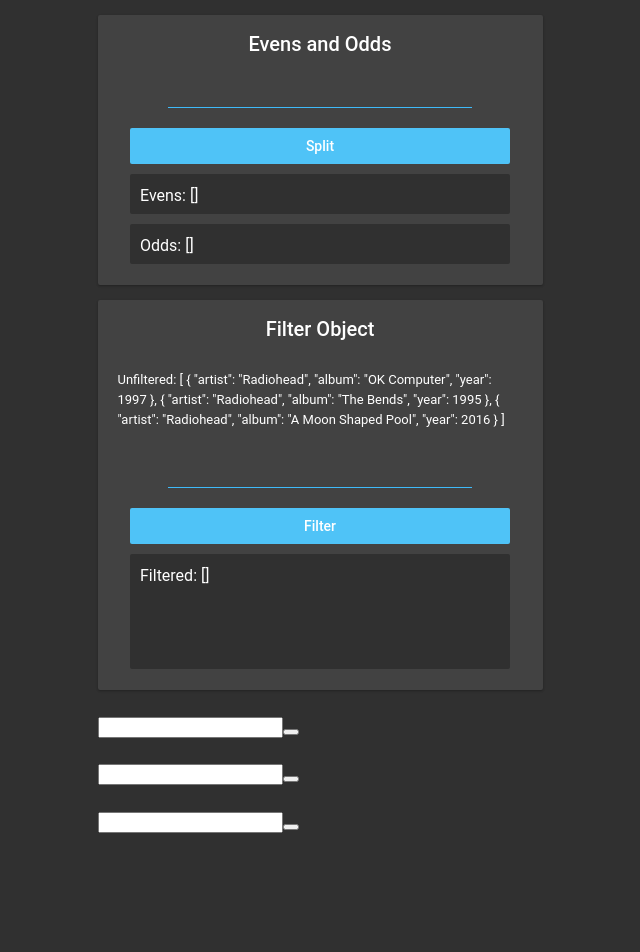
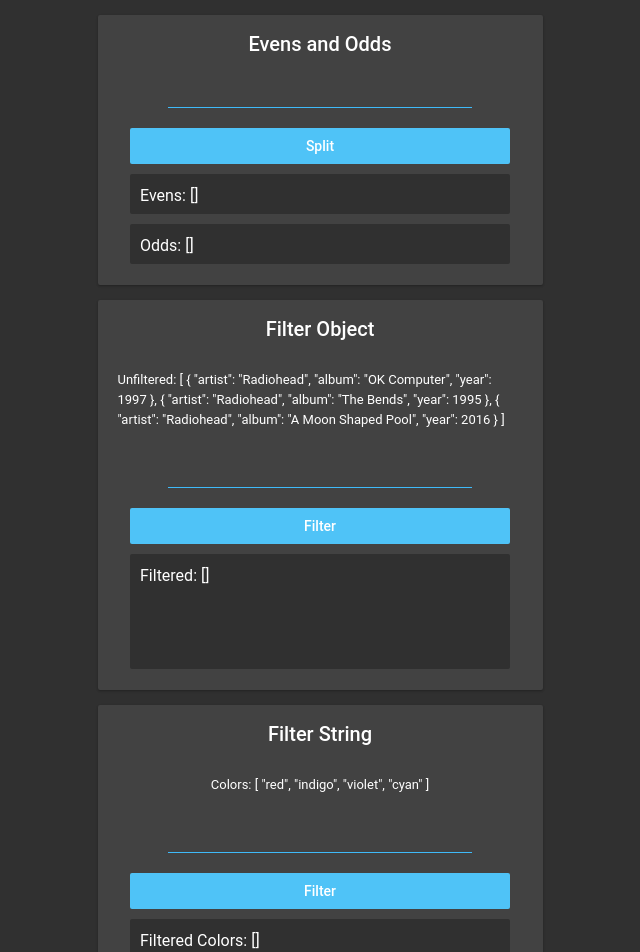
Before and after one commit to dontomassino777/react-toy-problems, a React (Create React App) app: page / in a window 1280 px wide. Shown: the top 952 px of the page, without its empty margins (320-960 px from the left). Before the commit the page ends 833 px from the top, so only its background shows below. Built offline with nearby package versions, Linux system fonts and the light colour scheme.

Commit message:
filter string working

```diff
--- a/src/components/Topics/FilterString.js
+++ b/src/components/Topics/FilterString.js
@@ -1,24 +1,41 @@
 import React, {Component} from 'react';
 
 export default class FilterString extends Component {
+    constructor() {
+        super();
+
+        this.state = {
+            colors: ['red', 'indigo', 'violet', 'cyan'],
+            userInput: "",
+            filteredColors: []
+        }
+    }
+
+    handleChange(val) {
+        this.setState({ userInput: val});
+    }
+
+    filterColors(userInput) {
+        let colors = this.state.colors;
+        let filteredColors = [];
+
+        for (let i = 0; i < colors.length; i++) {
+            if (colors[i].includes(userInput)) {
+                filteredColors.push(colors[i]);
+            }
+        }
+
+        this.setState({ filteredColors: filteredColors})
+    }
+
     render() {
         return (
-            <div>
-                <h4>
-
-                </h4>
-                <input>
-
-                </input>
-                <button>
-
-                </button>
-                <span>
-
-                </span>
-                <span>
-
-                </span>
+            <div className="puzzleBox filterStringPB">
+                <h4>Filter String</h4>
+                <span className="puzzleText">Colors: { JSON.stringify(this.state.colors, null, 10) }</span>
+                <input className="inputLine" onChange={ (e) => this.handleChange(e.target.value) }></input>
+                <button className='confirmationButton' onClick={ () => this.filterColors(this.state.userInput) }>Filter</button>
+                <span className='resultsBox filterStringRB'>Filtered Colors: { JSON.stringify(this.state.filteredColors, null, 10) }</span>
             </div>
         )
     }
```
